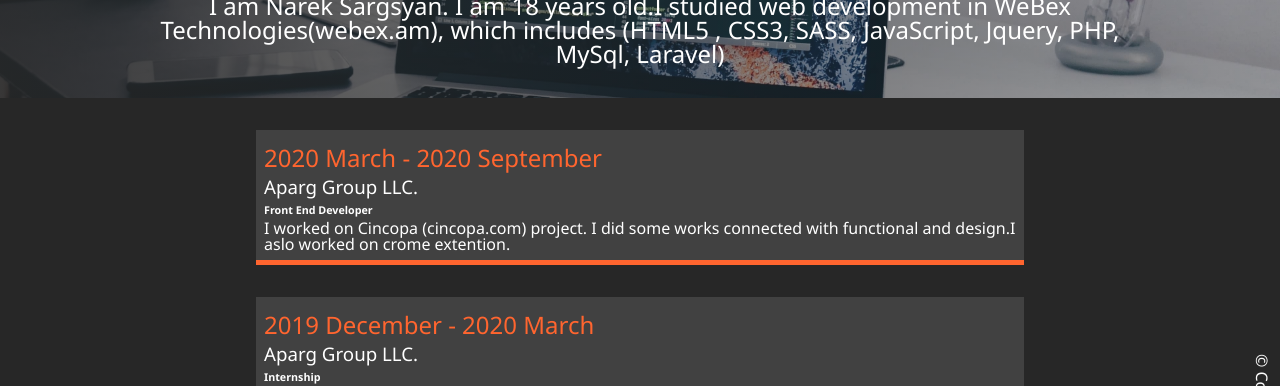
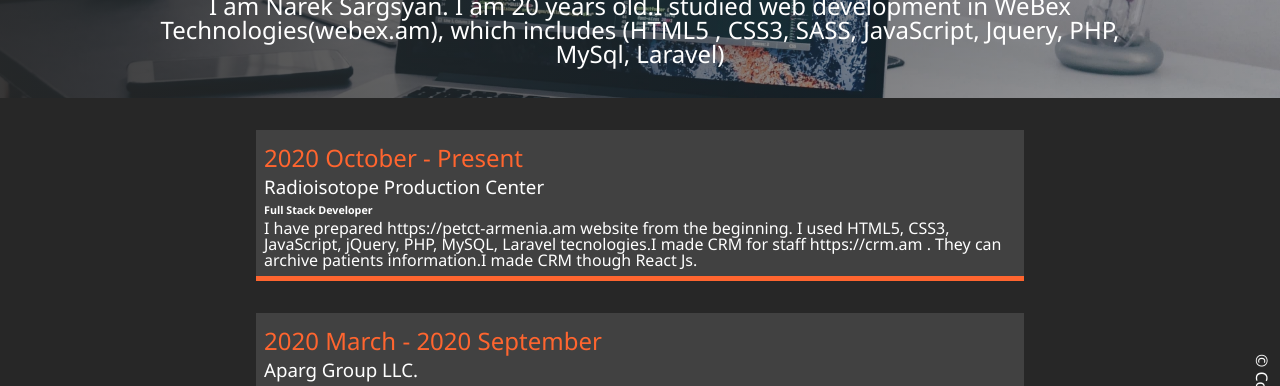
Before and after one commit to narek-webdev/site, a plain HTML site: page about.html in a window 1280 px wide. Shown: the part 302-688 px from the top of the page. Drawn offline with Linux system fonts and the light colour scheme.

Commit message:
end_push

```diff
--- a/about.html
+++ b/about.html
@@ -45,18 +45,28 @@
         <div class="about__bio">
           <h2 class="text-secondary">BIO</h2>
           <p>
-            I am Narek Sargsyan. I am 18 years old.I studied web development in WeBex Technologies(webex.am), which includes (HTML5 , CSS3, SASS, JavaScript, Jquery, PHP, MySql, Laravel)
+            I am Narek Sargsyan. I am <span class="about__age"></span> years old.I studied web development in WeBex Technologies(webex.am), which includes (HTML5 , CSS3, SASS, JavaScript, Jquery, PHP, MySql, Laravel)
           </p>
         </div>
       </div>
 
       <div class="jobs">
         <div class="jobs__job">
+          <h2 class="text-secondary">2020 October - Present</h2>
+          <h3>Radioisotope Production Center</h3>
+          <h6>Full Stack Developer</h6>
+          <p>
+            I have prepared https://petct-armenia.am  website from the beginning. I used HTML5, CSS3, JavaScript,  jQuery, PHP, MySQL, Laravel  tecnologies.I made CRM for staff https://crm.am . They can archive patients information.I made CRM though React Js.
+          </p>
+        </div>
+
+        <div class="jobs__job">
           <h2 class="text-secondary">2020 March - 2020 September</h2>
           <h3>Aparg Group LLC.</h3>
           <h6>Front End Developer</h6>
           <p>I worked on Cincopa (cincopa.com) project. I did some works connected with functional and design.I aslo worked on crome extention.</p>
         </div>
+
         <div class="jobs__job">
           <h2 class="text-secondary">2019 December - 2020 March</h2>
           <h3>Aparg Group LLC.</h3>
--- a/js/main.js
+++ b/js/main.js
@@ -1,3 +1,5 @@
+document.getElementsByClassName("about__age")[0].innerText = new Date().getFullYear() - 2001;
+
 const menuBtn = document.querySelector('.menu-btn');
 const hamburger = document.querySelector('.menu-btn__burger');
 const nav = document.querySelector('.nav');
```
Also changed, not shown: projects.html (+10 -0 lines), img/bem-screnshot.png (added), 1 other file.
